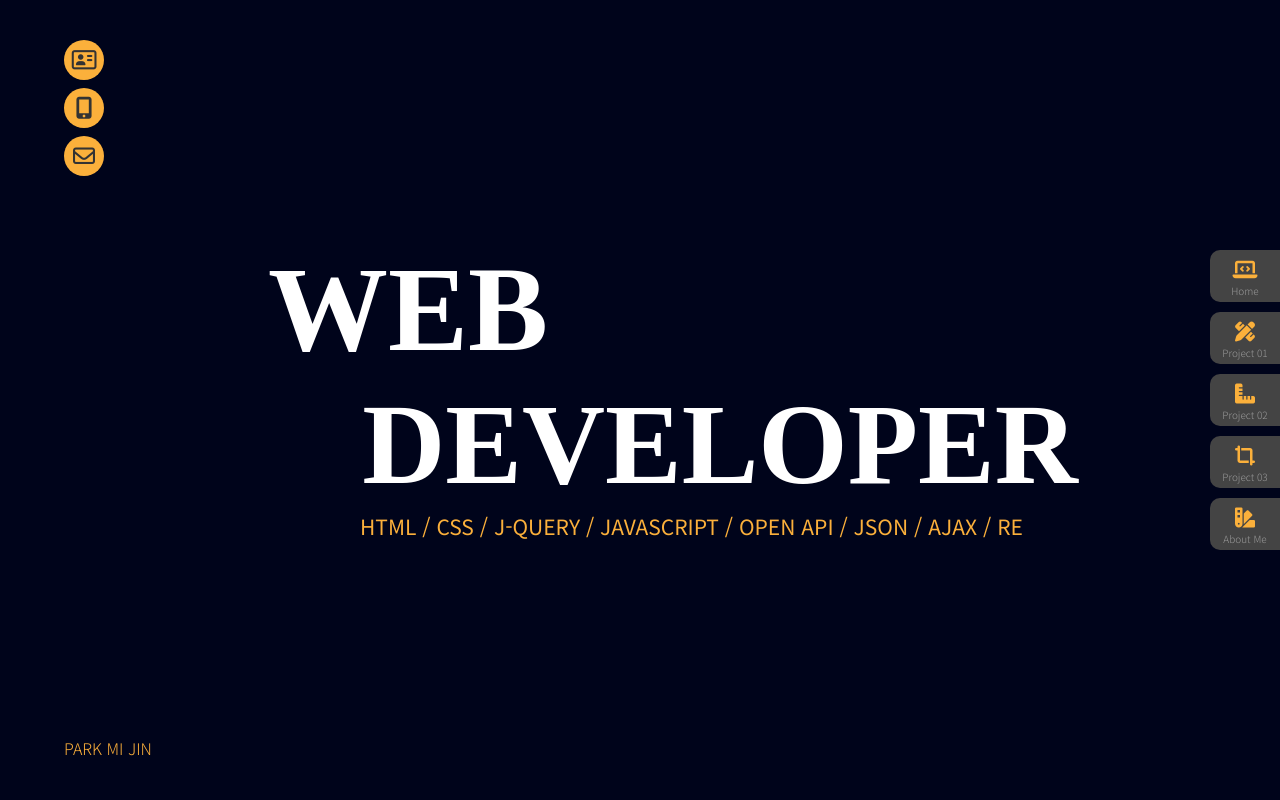
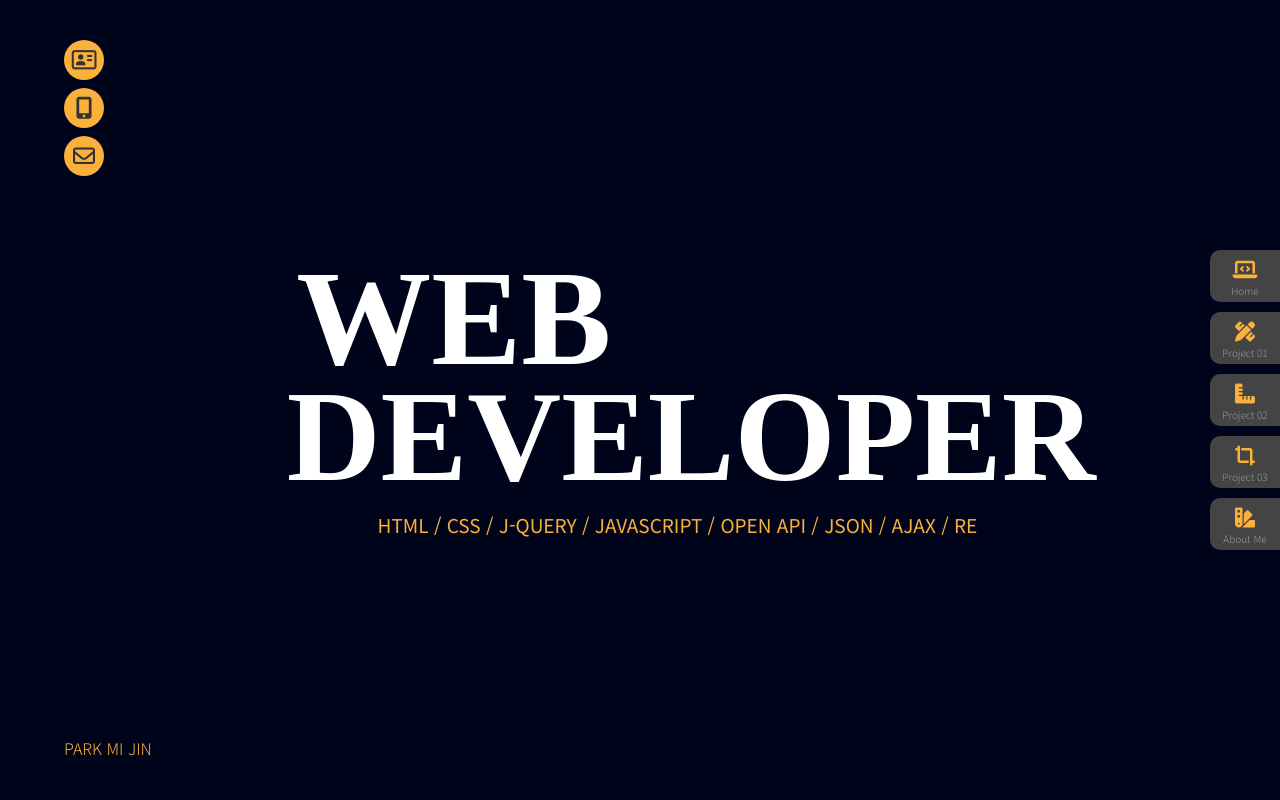
Before and after one commit to migenin/MiJin_Park, a plain HTML site: page index.html in a window 1280 px wide. Shown: the top 800 px of the page. Drawn offline with nearby package versions, Linux system fonts and the light colour scheme; grey boxes are pictures that could not be loaded.

Commit message:
Add files via upload

```diff
--- a/css/main.css
+++ b/css/main.css
@@ -56,17 +56,15 @@ body::-webkit-scrollbar-track { background: #ffffff; }
 .burble li {position: absolute; top: 10px; left: 120px; transform: translateX(-50%); width: 140px; background-color: #fbb03b; color: #333; font-size: 12px; font-weight: 400; text-align: center; line-height: 20px; border-radius: 100px;}
 
 /* Typing */
-.typingbox {width: 800px; text-align: center; position: absolute; top: 47%;
-	left: 50%;
-	transform: translateY(-50%) translateX(-50%);}
-  .typingbox h1:nth-of-type(1) {font-size:120px;}
-.typingbox h1:nth-of-type(2) {font-size:115px;}
-.typingbox h1:nth-of-type(1) {position:relative; top:0; left:21%; transform:translateX(-50%); background: #ffffff; color: transparent; -webkit-background-clip: text; font-family:"Press Start 2P"}
+.typingbox {width: 70%; text-align: center; position: absolute; top: 47%; left: 47%; transform: translateY(-50%) translateX(-50%);}
+.typingbox h1:nth-of-type(1) {font-size:135px;}
+.typingbox h1:nth-of-type(2) {font-size:130px;}
+.typingbox h1:nth-of-type(1) {position:relative; top:0; left:33.5%; transform:translateX(-50%); background: #ffffff; color: transparent; -webkit-background-clip: text; font-family:"Press Start 2P"; margin-bottom: -35px;}
 .typingbox h1:nth-of-type(2) {position:relative; top:0; left:60%; transform:translateX(-50%); background: #ffffff; color: transparent; -webkit-background-clip: text; font-family:"Press Start 2P"}
 
 .typing-txt{display: none;}
 .typeing-txt ul{list-style:none;}
-.typing {position:absolute; left:15%; display: inline-block; animation-name: cursor; animation-duration: 0.3s; animation-iteration-count: infinite; font-size: 21px; font-weight: 400; color: #fbb03b;}
+.typing {position:absolute; left:25%; display: inline-block; animation-name: cursor; animation-duration: 0.3s; animation-iteration-count: infinite; font-size: 19px; font-weight: 400; color: #fbb03b;}
 
 /* section 2 : 프로젝트1 */
 #fullpage > .section-02 {width: 100%; height: 100%; background-color: rgb(230,233,246,0.7);}
```
